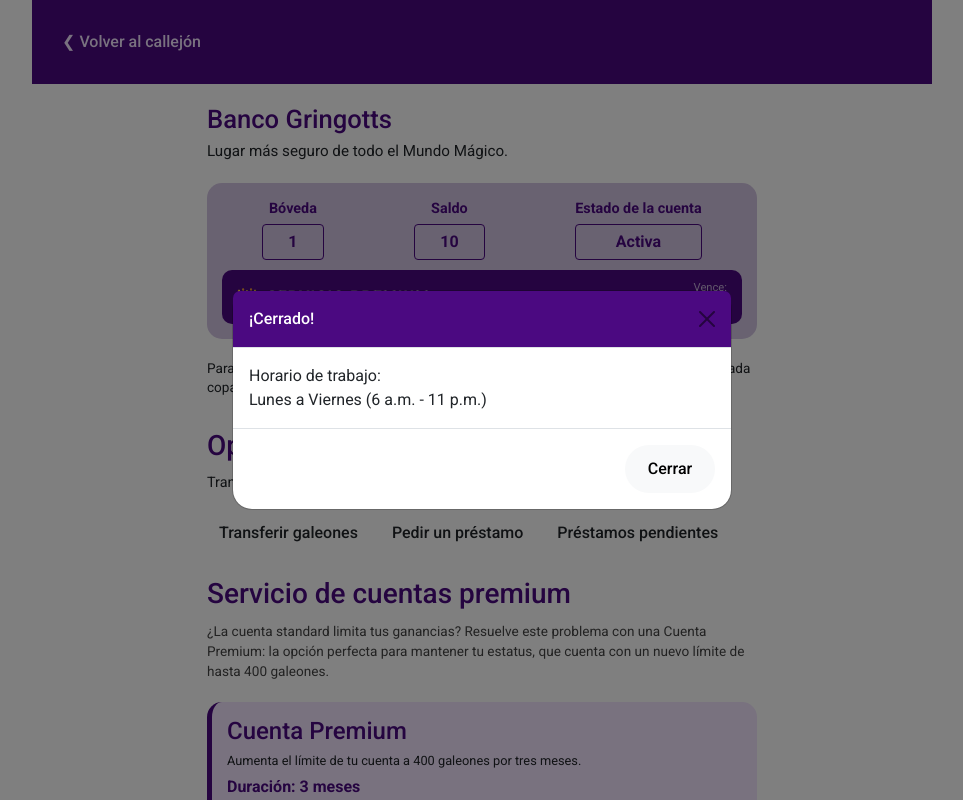
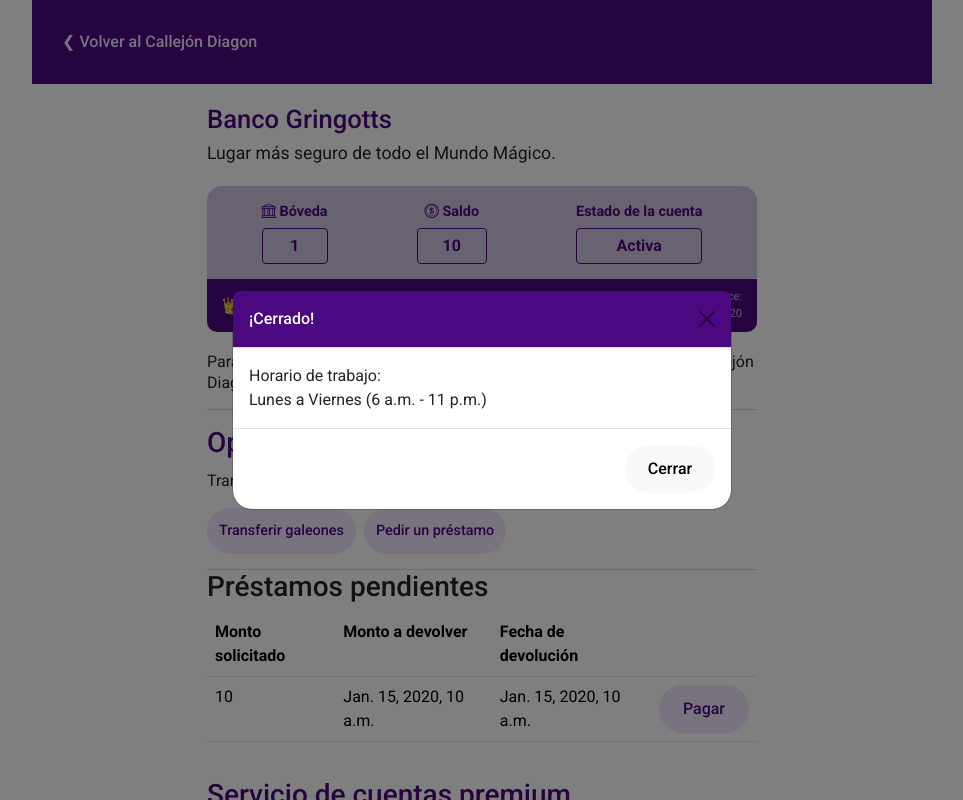
Before and after one commit to oliveA3/Diagon-Alley, a Django app: template apps/bank/templates/bank.html in a window 1280 px wide. Shown: the whole page, without its empty margins (158-1121 px from the left). Run offline with Django 5.2, Linux system fonts and the light colour scheme; the template is opened without the code that fills it: most values are stand-ins (such as "Sample title", 1, 10 or a date in 2020).

Commit message:
bank operations

```diff
--- a/apps/bank/templates/bank.html
+++ b/apps/bank/templates/bank.html
@@ -7,7 +7,7 @@
 {% endblock %}
 
 {% block body %}
-{% include "components/nav.html" %}
+{% include "components/nav.html" with url_link='home' url_name="Callejón Diagon" %}
 
 <!-- Bank main -->
 <main class="bank-main">
@@ -25,10 +25,8 @@
         <!-- Frozen info -->
         {% if account.is_frozen %}
         <div class="frozen-details">
-            <ul>
-                <li>Para descongelar una cuenta deben comprar un artículo del Callejón Diagon.</li>
-                <li>Mientras la cuenta permanezca congelada se descontará el 5% de su saldo cada 3 días.</li>
-            </ul>
+            <p>Para descongelar una cuenta deben comprar un artículo del Callejón Diagon.</p>
+            <p>Mientras la cuenta permanezca congelada se descontará el 5% de su saldo cada 3 días.</p>
         </div>
         {% endif %}
     </section>
@@ -39,12 +37,13 @@
         <p class="trans-info">Transferencias disponibles esta semana: {{ account.weekly_transactions_left }}</p>
 
         <div class="actions-group">
-            <a href="{% url 'transactions' %}" class="btn btn-action">Transferir galeones</a>
-            <a href="{% url 'loans' %}" class="btn btn-action">Pedir un préstamo</a>
-            {% if pending_loans %}
-            <a href="{% url 'pending_loans' %}" class="btn btn-action warning">Préstamos pendientes</a>
-            {% endif %}
+            <a href="{% url 'transactions' %}" class="btn btn-primary">Transferir galeones</a>
+            <a href="{% url 'loans' %}" class="btn btn-primary">Pedir un préstamo</a>
         </div>
+
+        {% if pending_loans %}
+        {% include "components/pending_loans.html" %}
+        {% endif %}
     </section>
 
     <!-- Premium purchase -->
@@ -65,9 +64,10 @@
                     <div class="offer-duration">Duración: 3 meses</div>
                     <div class="offer-footer">
                         <div class="price">80 <span class="coin">🪙</span></div>
+                        <input type="hidden" name="form" value="premium">
                         <input type="hidden" name="account_duration" value="90">
-                        <button type="button" class="btn btn-primary" onclick="showConfirm(this)" data-title="Confirmación"
-                            data-message="¿Deseas comprar 3 meses?">Comprar</button>
+                        <button type="button" class="btn btn-primary" onclick="showConfirm(this)"
+                            data-title="Confirmación" data-message="¿Deseas comprar 3 meses?">Comprar</button>
                     </div>
                 </form>
             </div>
@@ -81,9 +81,10 @@
                     <div class="offer-duration">Duración: 6 meses</div>
                     <div class="offer-footer">
                         <div class="price">100 <span class="coin">🪙</span></div>
+                        <input type="hidden" name="form" value="premium">
                         <input type="hidden" name="account_duration" value="180">
-                        <button type="button" class="btn btn-primary" onclick="showConfirm(this)" data-title="Confirmación"
-                            data-message="¿Deseas comprar 6 meses?">Comprar</button>
+                        <button type="button" class="btn btn-primary" onclick="showConfirm(this)"
+                            data-title="Confirmación" data-message="¿Deseas comprar 6 meses?">Comprar</button>
                     </div>
                 </form>
             </div>
--- a/apps/bank/urls.py
+++ b/apps/bank/urls.py
@@ -5,5 +5,4 @@ urlpatterns = [
     path('', views.bank_view, name='bank_view'),
     path('transactions/', views.transactions_view, name='transactions'),
     path('loans/', views.loans_view, name='loans'),
-    path('pending/', views.pending_loans_view, name='pending_loans'),
 ]
--- a/apps/stores/templates/store.html
+++ b/apps/stores/templates/store.html
@@ -8,7 +8,7 @@
 {% endblock %}
 
 {% block body %}
-{% include "components/nav.html" %}
+{% include "components/nav.html" with url_link='home' url_name="Callejón Diagon" %}
 
 <!-- Store main -->
 <main class="products-container">
--- a/static/css/bank.css
+++ b/static/css/bank.css
@@ -16,29 +16,37 @@
 }
 .welcome-subtitle {
     margin-top: 0;
-    font-size: 0.95rem;
+    font-size: 1.1rem;
 }
 
 /* Advertencias y Operaciones */
-.warning-text {
-    font-size: 0.85rem;
-    line-height: 1.4;
-    border-bottom: 1px solid var(--white);
+.warning-text, .frozen-details {
+    font-size: 1rem;
+    line-height: 1.3;
+    border-bottom: 1px solid var(--grey);
     padding-bottom: 15px;
 }
+
 .section-title {
     color: var(--dark-purple);
     margin-bottom: 10px;
 }
+
 .trans-info {
-    font-size: 0.9rem;
+    font-size: 1rem;
     margin-bottom: 15px;
 }
 
 .actions-group {
     display: flex;
-    gap: 10px;
+    gap: 8px;
     flex-wrap: wrap;
+    border-bottom: 1px solid var(--grey);
+    padding-bottom: 15px;
+}
+
+.actions-group .btn {
+    font-size: 0.9rem;
 }
 
 /* Mercado Premium */
@@ -47,16 +55,15 @@
 }
 .market-desc {
     font-size: 0.85rem;
-    color: #444;
+    color: var(--black);
     margin-bottom: 20px;
 }
 
 .offer-card {
-    background-color: var(--light-purple);
+    background-color: var(--light-purple-dim);
     border-radius: 15px;
     padding: 15px;
     margin-bottom: 15px;
-    border-left: 5px solid var(--dark-purple);
 }
 
 .offer-title {
@@ -64,13 +71,13 @@
     color: var(--dark-purple);
 }
 .offer-subtitle {
-    font-size: 0.8rem;
+    font-size: 0.85rem;
     margin: 5px 0;
 }
 .offer-duration {
     color: var(--dark-purple);
     font-weight: bold;
-    border-bottom: 1px solid var(--white);
+    border-bottom: 1px solid var(--dark-purple);
     padding-bottom: 5px;
     margin-bottom: 10px;
 }
--- a/templates/components/account_card.html
+++ b/templates/components/account_card.html
@@ -3,7 +3,6 @@
     .account-card {
         background-color: var(--light-purple-dim);
         border-radius: 15px;
-        padding: 15px;
         margin: 20px 0;
     }
 
@@ -15,7 +14,8 @@
         display: flex;
         justify-content: space-around;
         gap: 10px;
-        margin-bottom: 10px;
+        padding: 15px;
+        padding-bottom: 5px;
     }
 
     .card-item {
@@ -44,7 +44,7 @@
     .premium-badge {
         background-color: var(--dark-purple);
         color: var(--light-purple-dim);
-        border-radius: 10px;
+        border-radius: 0 0 10px 10px;
         padding: 10px 15px;
         display: flex;
         justify-content: space-between;
@@ -74,12 +74,12 @@
 <div class="account-card {% if account.is_frozen %}frozen{% endif %}">
     <div class="card-grid">
         <div class="card-item">
-            <span class="label"><i class="icon-vault"></i> Bóveda</span>
+            <span class="label"><i class="bi bi-bank"></i> Bóveda</span>
             <div class="value-box">{{ account.pk }}</div>
         </div>
 
         <div class="card-item">
-            <span class="label"><i class="icon-balance"></i> Saldo</span>
+            <span class="label"><i class="bi bi-coin"></i> Saldo</span>
             <div class="value-box">{{ account.balance }}</div>
         </div>
 
--- a/templates/components/nav.html
+++ b/templates/components/nav.html
@@ -21,7 +21,7 @@
 
 <!-- Back to home -->
 <nav class="back-nav">
-    <a href="{% url 'home' %}" class="back-link">❮ Volver al callejón</a>
+    <a href="{% url url_link %}" class="back-link">❮ Volver al {{ url_name }}</a>
 </nav>
 
 {% endblock %}
--- /dev/null
+++ b/templates/components/pending_loans.html
@@ -0,0 +1,40 @@
+<!-- Pending loans -->
+<div>
+    {% if pending_loans %}
+    <h3>Préstamos pendientes</h3>
+    <table class="table">
+        <tr>
+            <th>Monto solicitado</th>
+            <th>Monto a devolver</th>
+            <th>Fecha de devolución</th>
+            <th></th>
+        </tr>
+
+        {% for loan in pending_loans %}
+        <tr>
+            <td>{{ loan.amount_requested }}</td>
+            <td>{{ loan.amount_due }}</td>
+            <td {% if loan.is_overdue %} style="color:var(--red); font-weight:bold" {% elif loan.is_near_due %}
+                style="color:var(--orange); font-weight:bold" {% endif %}>
+                {{ loan.due_date }}
+            </td>
+            <td>
+                <form method="post">
+                    {% csrf_token %}
+                    <input type="hidden" name="form" value="loan">
+                    <input type="hidden" name="loan_id" value="{{ loan.id }}">
+                    <button type="button" name="pay_loan" class="btn btn-primary" data-title="Confirmación de pago"
+                        data-message="¿Está seguro de que desea pagar el monto debido ({{ loan.amount_due }} galeones)? (Esta acción es irreversible)?"
+                        onclick="showConfirm(this)">
+                        Pagar
+                    </button>
+                </form>
+            </td>
+        </tr>
+        {% endfor %}
+    </table>
+
+    {% else %}
+    <p>No tienes préstamos pendientes.</p>
+    {% endif %}
+</div>
```
Also changed, not shown: apps/bank/services.py (+19 -2 lines), apps/bank/templates/loans.html (+5 -2 lines), apps/bank/templates/pending_loans.html (deleted, +0 -59 lines), apps/bank/templates/transactions.html (+6 -2 lines), apps/bank/views.py (+17 -39 lines), db.sqlite3.
